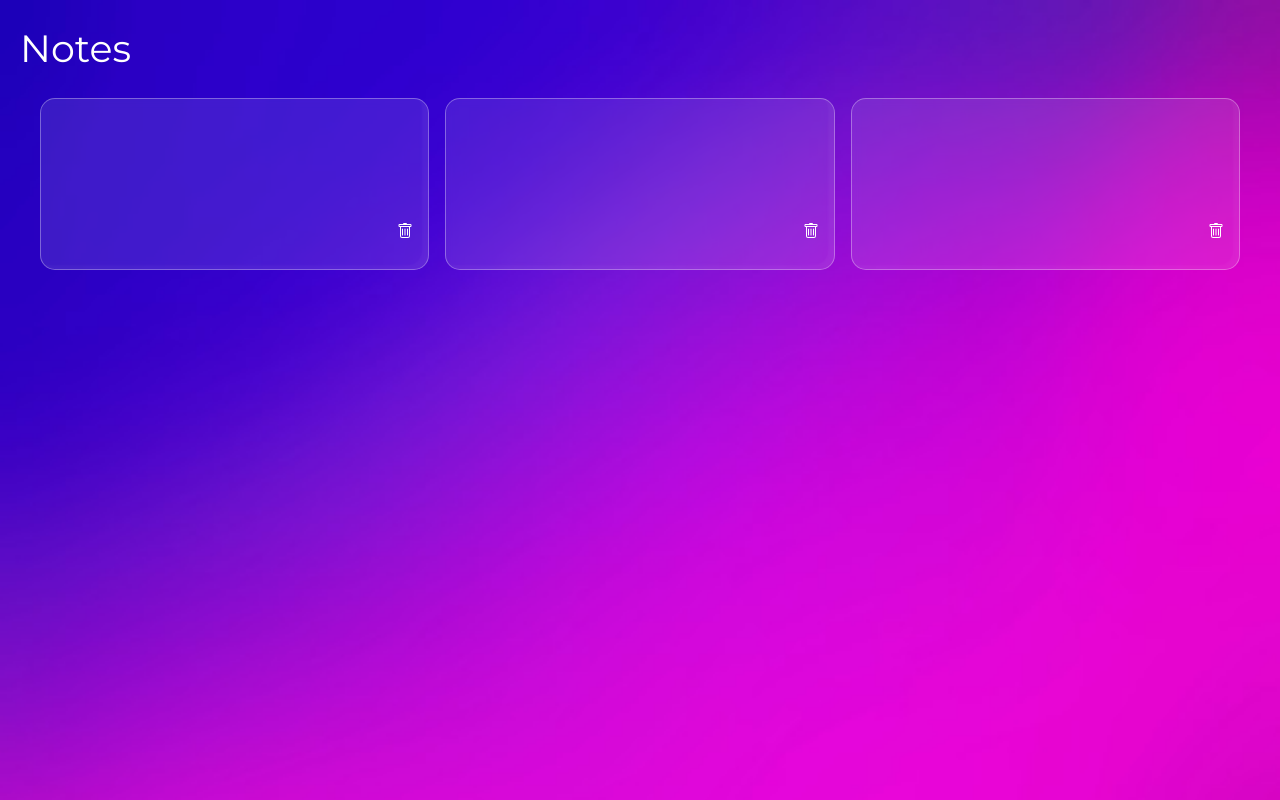
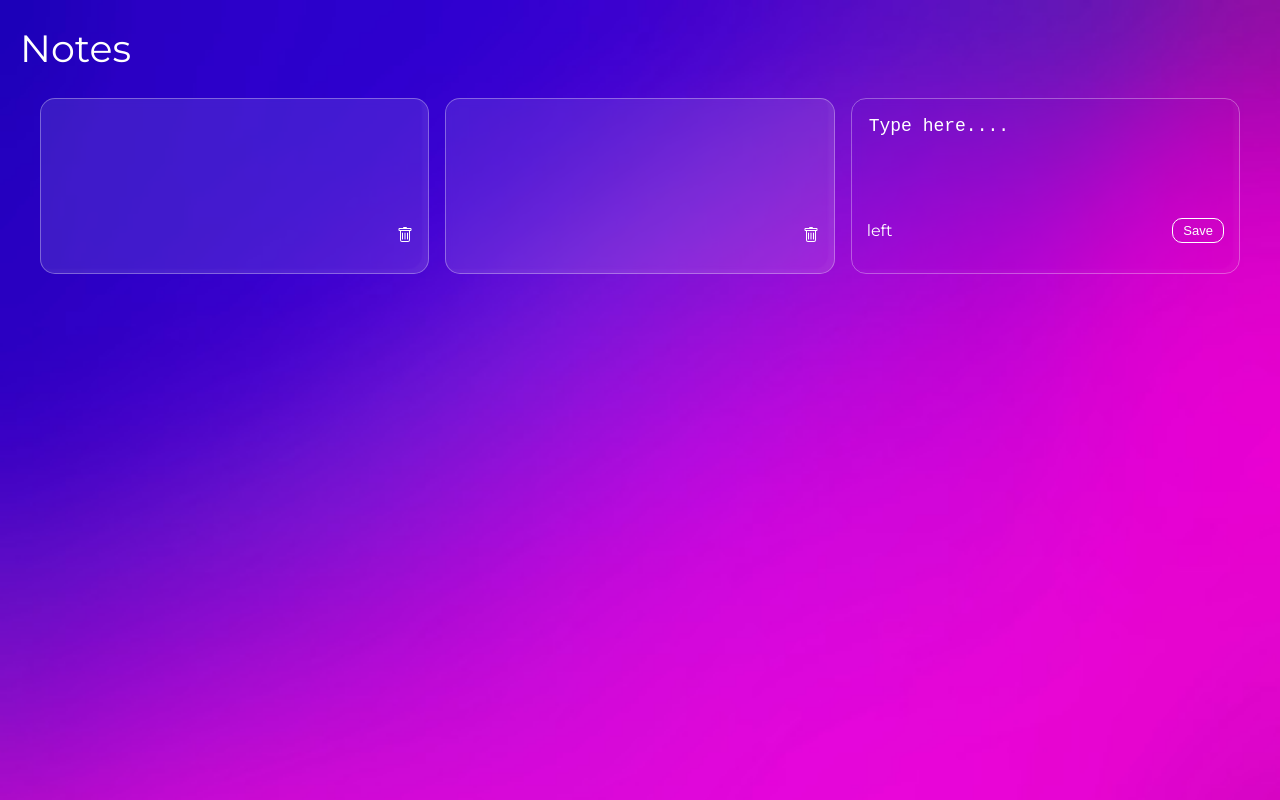
Before and after one commit to apurbar06/React_things, a React (Create React App) app in the folder note-app/: page / in a window 1280 px wide. Built offline with nearby package versions, Linux system fonts and the light colour scheme.

Commit message:
added function to get and save input text

```diff
--- a/note-app/src/Components/NoteComponents/CreateNote.js
+++ b/note-app/src/Components/NoteComponents/CreateNote.js
@@ -6,8 +6,8 @@ function CreateNote() {
       <textarea
         cols="10"
         rows="5"
-        placeholder="Type...."
-        maxLength="100"
+        placeholder="Type here...."
+        maxLength="120"
       ></textarea>
       <div className="note__footer">
         <span className="label"> left</span>
--- a/note-app/src/Components/NoteComponents/Notes.js
+++ b/note-app/src/Components/NoteComponents/Notes.js
@@ -1,20 +1,39 @@
 import { React, useState, useEffect } from "react";
+import { v4 as uuid } from "uuid";
 import "../css/Note.css";
 import Note from "./Note";
+import CreateNote from "./CreateNote";
 
 function Notes() {
   //states
   const [notes, setNotes] = useState([]);
   const [inputText, setInputText] = useState("");
 
+  // get text and store in state
+  const textHandler = (e) => {
+    setInputText(e.target.value);
+  };
+
+  // add new note to the state array
+  const saveHandler = () => {
+    setNotes((prevState) => [
+      ...prevState,
+      {
+        id: uuid(),
+        text: inputText,
+      },
+    ]);
+    //clear the textarea
+    setInputText("");
+  };
+
   return (
     <div className="notes">
       <Note />
       <Note />
-      <Note />
+      <CreateNote />
     </div>
   );
 }
 
-
 export default Notes;
```
